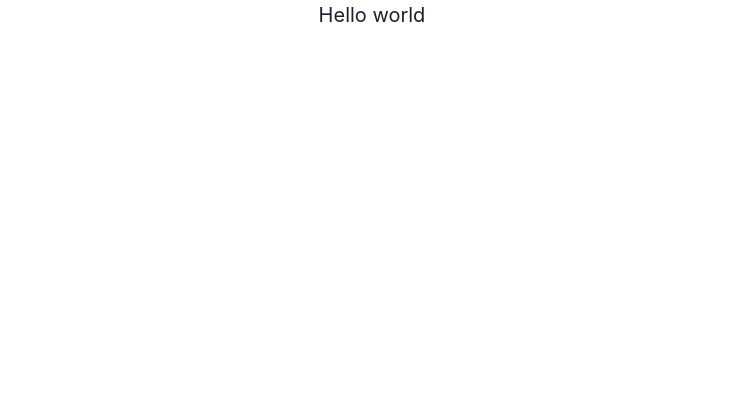
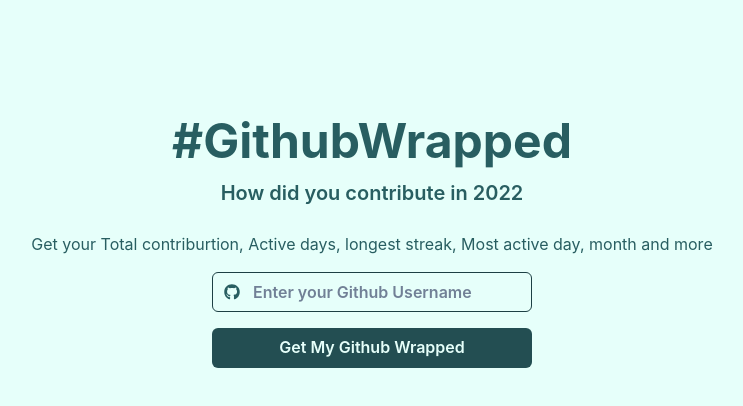
Before and after one commit to manismk/github-wrapped, a React (Create React App) app: page / in a window 1280 px wide. Shown: the top 406 px of the page, without its empty margins (268-1011 px from the left). Built offline with nearby package versions, Linux system fonts and the light colour scheme.

Commit message:
feat: home page designed

```diff
--- a/package.json
+++ b/package.json
@@ -6,13 +6,15 @@
     "@chakra-ui/react": "^2.4.2",
     "@emotion/react": "^11.0.0",
     "@emotion/styled": "^11.0.0",
+    "@fontsource/inter": "^4.5.14",
     "@testing-library/jest-dom": "^5.16.4",
     "@testing-library/react": "^13.0.1",
     "@testing-library/user-event": "^14.1.0",
+    "axios": "^1.2.1",
     "framer-motion": "^6.2.9",
     "react": "^18.2.0",
     "react-dom": "^18.2.0",
-    "react-icons": "^3.0.0",
+    "react-icons": "^4.7.1",
     "react-scripts": "5.0.1",
     "web-vitals": "^2.1.4"
   },
--- a/src/App.js
+++ b/src/App.js
@@ -1,11 +1,58 @@
-import React from 'react';
-import { ChakraProvider, Box, theme } from '@chakra-ui/react';
+import React, { useRef, useState } from 'react';
+import {
+  ChakraProvider,
+  Box,
+  Text,
+  Heading,
+  InputGroup,
+  Input,
+  InputLeftElement,
+  Button,
+} from '@chakra-ui/react';
+import { FaGithub } from 'react-icons/fa';
+import { theme } from './theme';
 
 function App() {
   return (
     <ChakraProvider theme={theme}>
-      <Box textAlign="center" fontSize="xl">
-        Hello world
+      <Box display="flex" justifyContent="center" alignItems="center">
+        <Box mt="7rem" textAlign="center">
+          <Heading as="h1" fontSize="48px">
+            #GithubWrapped
+          </Heading>
+          <Text fontSize="20px" fontWeight="600" mt="8px">
+            How did you contribute in 2022
+          </Text>
+          <Text mt="1.5rem">
+            Get your Total contriburtion, Active days, longest streak, Most
+            active day, month and more
+          </Text>
+          <InputGroup m="1rem auto" w="20rem">
+            <InputLeftElement pointerEvents="none" children={<FaGithub />} />
+            <Input
+              fontWeight="600"
+              outline="0px"
+              borderColor="teal.900"
+              _focus={{
+                borderColor: 'teal.900',
+                borderWidth: '2px',
+                outline: '0px',
+                boxShadow: 'none',
+              }}
+              _hover={{ borderColor: 'teal.900' }}
+              placeholder="Enter your Github Username"
+            />
+          </InputGroup>
+          <Button
+            bg="teal.800"
+            color="teal.50"
+            _hover={{ bg: 'teal.800' }}
+            _active={{ bg: 'teal.800' }}
+            w="20rem"
+          >
+            Get My Github Wrapped
+          </Button>
+        </Box>
       </Box>
     </ChakraProvider>
   );
--- /dev/null
+++ b/src/theme.js
@@ -0,0 +1,13 @@
+import { extendTheme } from '@chakra-ui/react';
+
+export const theme = extendTheme({
+  styles: {
+    global: {
+      body: {
+        bg: 'teal.50',
+        color: 'teal.700',
+        fontFamily: `'inter', sans-serif`,
+      },
+    },
+  },
+});
```
Also changed, not shown: 1 other file (tests, documents, lock files or other folders).
